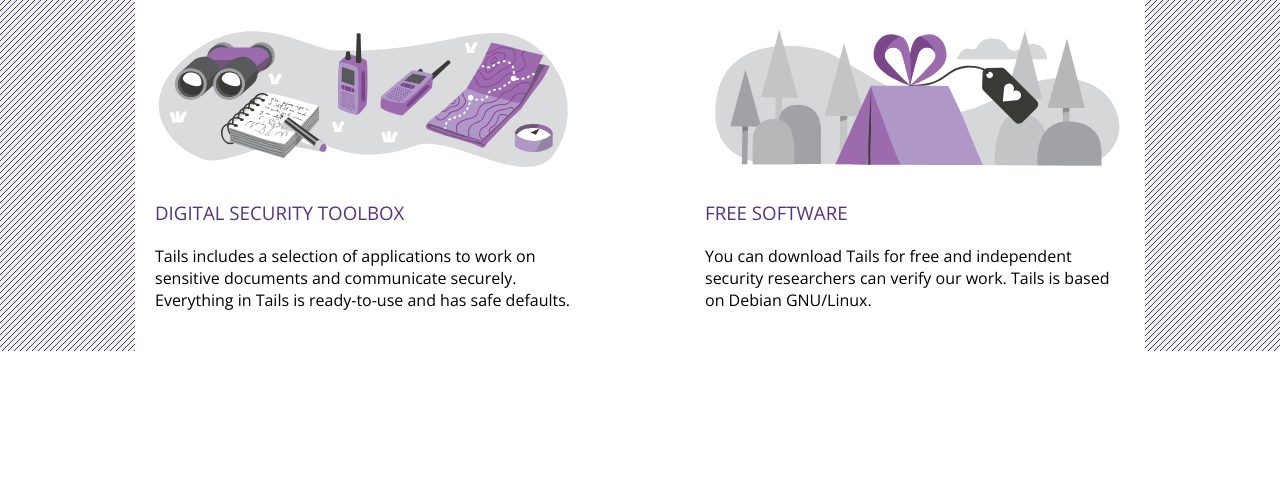
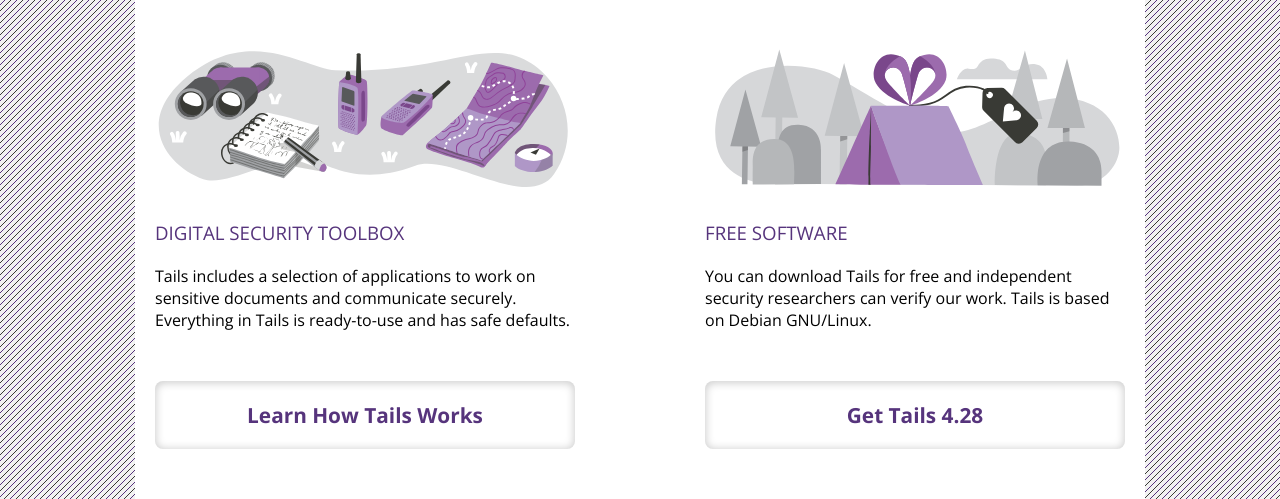
Before and after one commit to Optinapustyn/TailsOS_Website, a plain HTML site: page index.html in a window 1280 px wide. Shown: the part 938-1437 px from the top of the page. Before the commit the page ends 1289 px from the top, so only its background shows below. Drawn offline with nearby package versions, Linux system fonts and the light colour scheme.

Commit message:
Buttons Added

```diff
--- a/index.html
+++ b/index.html
@@ -94,6 +94,15 @@
                         </div>
                   </div>
                   <!-- TAILS ABOUT-INTRO DIV 2 END -->
+
+                  <!-- TAILS BUTTON DIV START -->
+                  <div class="tails-button-div">
+                        <ul>
+                              <li><a href="#">Learn How Tails Works</a></li>
+                              <li><a href="#">Get Tails 4.28</a></li>
+                        </ul>
+                  </div>
+                  <!-- TAILS BUTTON DIV END -->
             </main>
             <!-- MAIN END -->
 
--- a/style.css
+++ b/style.css
@@ -192,7 +192,7 @@ main {
       justify-content: space-between;
       align-items: center;
       flex-wrap: wrap;
-      margin-bottom: 30px;
+      margin-bottom: 50px;
 }
 
 .tails-about-intro-div .tails-intro-box-div {
@@ -210,5 +210,31 @@ main {
       font-weight: 400;
       color: rgb(86, 52, 124);
 }
+/*TAILS ABOUT-INTRO DIV END */
 
-/*TAILS ABOUT-INTRO DIV END */
+/* TAILS BUTTON DIV */
+.tails-button-div {
+      margin-bottom: 50px;
+}
+
+.tails-button-div ul {
+      display: flex;
+      justify-content: space-between;
+}
+
+.tails-button-div ul li a {
+      display: block;
+      background-color: rgb(255, 255, 255);
+      box-shadow: inset 0px 1px 8px 1px rgba(0, 0, 0, 0.2);
+      padding: 20px;
+      border-radius: 8px;
+      width: 420px;
+      text-align: center;
+      font-size: 1.3rem;
+      font-weight: bold;
+      color: rgb(86, 52, 124);
+}
+
+.tails-button-div ul li a:hover {
+      border-bottom: 4px solid rgb(86, 52, 124, 0.7);
+}
```
